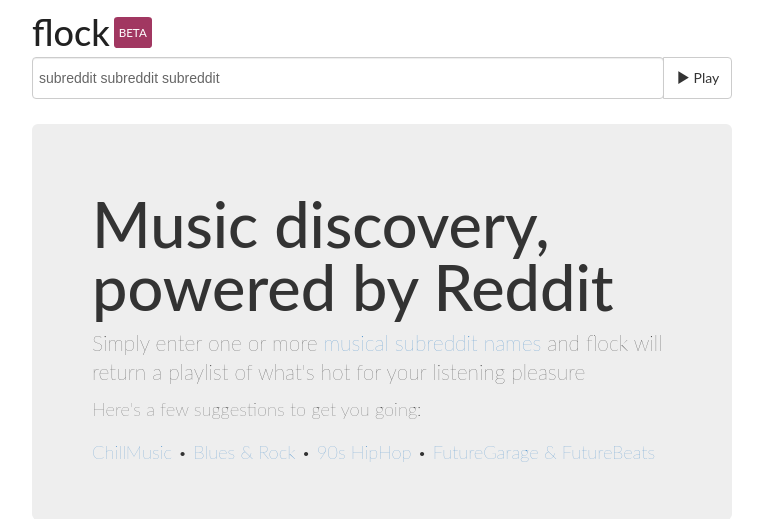
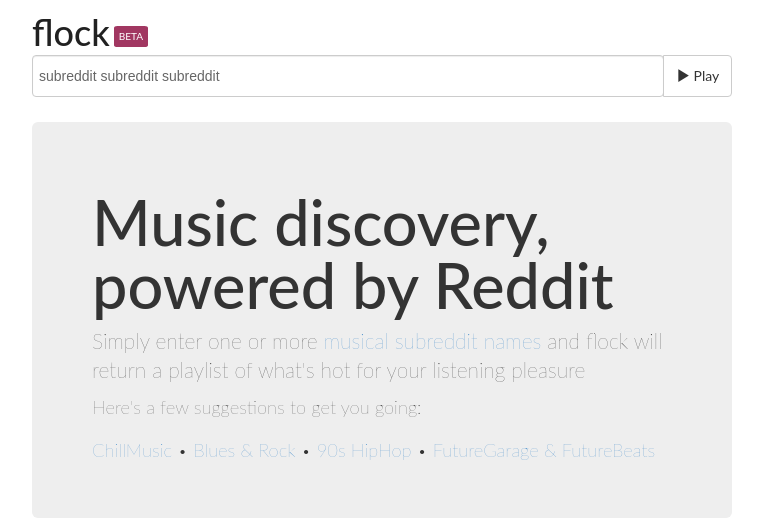
Before and after one commit to rblstr/flock, a Flask app: template templates/front.html in a window 1280 px wide. Shown: the top 519 px of the page, without its empty margins (258-1021 px from the left). Run offline with Flask 2, Linux system fonts and the light colour scheme; the template is opened without the code that fills it, so the values that code supplies are empty; some libraries are stand-ins or nearby versions.

Commit message:
Tweak beta label with new Lato font

```diff
--- a/static/css/flock.css
+++ b/static/css/flock.css
@@ -127,10 +127,11 @@ body, h1, h2, h3, h4, h5, h6 {
 	background-color: #a13761;
 	border-radius: 10%;
 	position: relative;
-	top: -9px;
+	top: -6px;
 	display: inline-block;
 	text-transform: uppercase;
-	font-size: 0.775em;
-	padding: 3px 5px;
+	font-size: 0.675em;
+	padding: 0px 5px;
 	margin-left: 4px;
+	line-height: 21px;
 }
```
